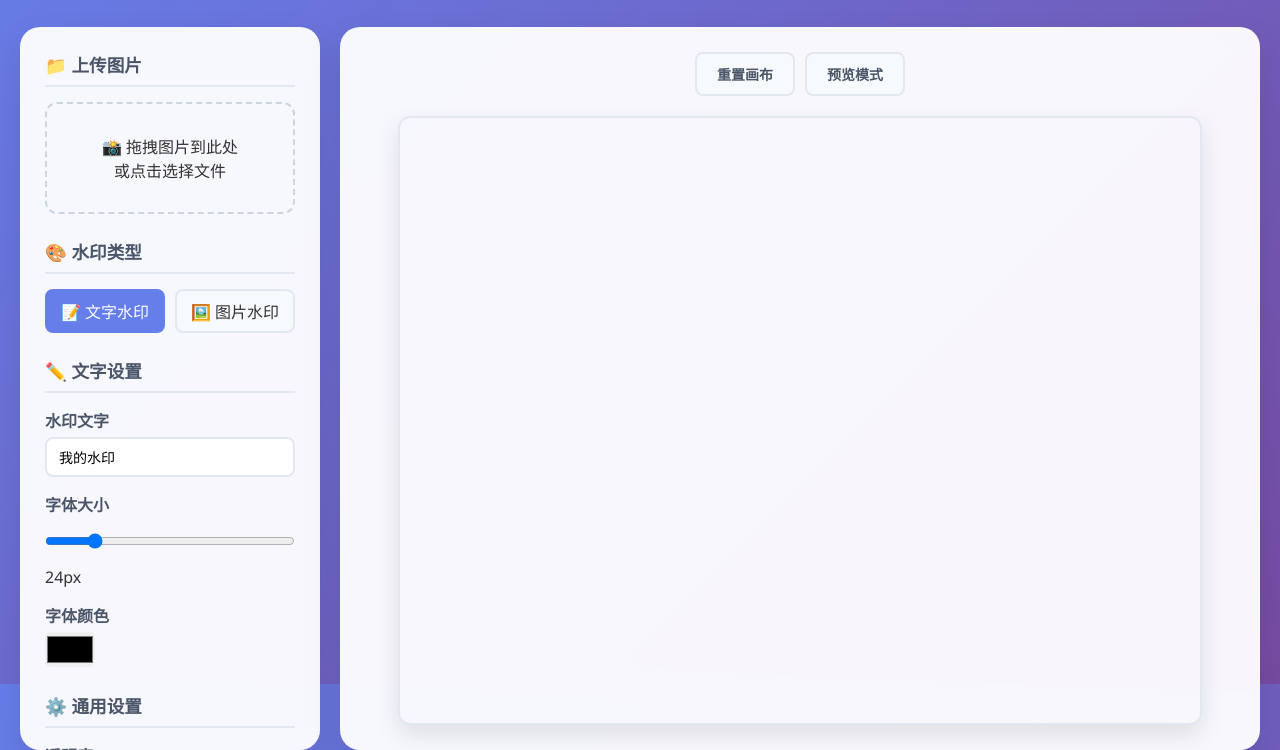
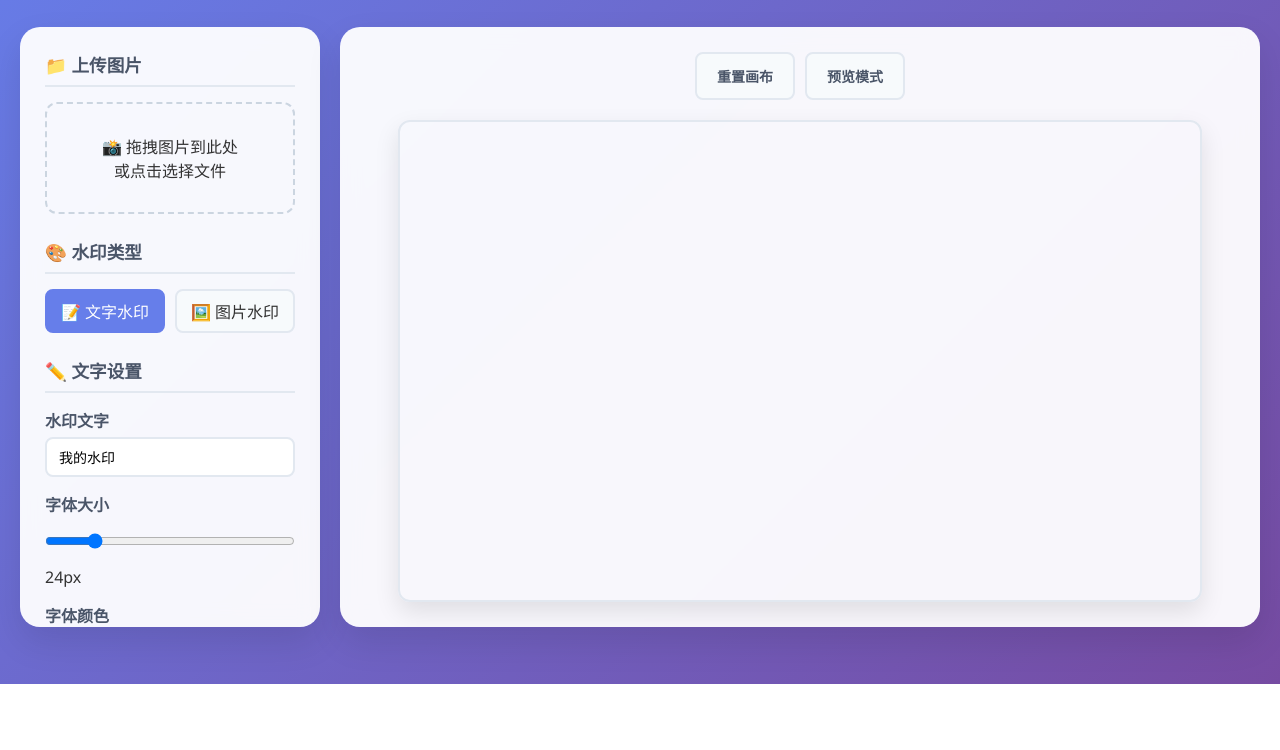
Before and after one commit to loongkc/watermark, a plain HTML site: page index.html in a window 1280 px wide. Shown: the part 116-866 px from the top of the page. After the commit the page ends 800 px from the top, so only its background shows below. Drawn offline with Linux system fonts and the light colour scheme; a script that the page names is missing.

Commit message:
Update index.html

```diff
--- a/index.html
+++ b/index.html
@@ -48,6 +48,7 @@
             grid-template-columns: 300px 1fr;
             gap: 20px;
             height: calc(100vh - 200px);
+            min-height: 600px;
         }
 
         .sidebar {
@@ -57,6 +58,9 @@
             padding: 25px;
             box-shadow: 0 15px 35px rgba(0,0,0,0.1);
             overflow-y: auto;
+            -webkit-overflow-scrolling: touch;
+            transform: translateZ(0);
+            will-change: transform;
         }
 
         .canvas-area {
@@ -68,6 +72,9 @@
             display: flex;
             flex-direction: column;
             align-items: center;
+            transform: translateZ(0);
+            will-change: transform;
+            overflow: hidden;
         }
 
         .section {
@@ -128,13 +135,18 @@
         }
 
         .btn {
-            padding: 10px 20px;
+            padding: 12px 20px;
             border: none;
             border-radius: 8px;
             cursor: pointer;
             font-weight: 600;
-            transition: all 0.3s ease;
+            transition: all 0.2s ease;
             font-size: 14px;
+            touch-action: manipulation;
+            -webkit-tap-highlight-color: transparent;
+            user-select: none;
+            transform: translateZ(0);
+            will-change: transform;
         }
 
         .btn-primary {
@@ -143,8 +155,12 @@
         }
 
         .btn-primary:hover {
-            transform: translateY(-2px);
+            transform: translateY(-1px);
             box-shadow: 0 5px 15px rgba(102, 126, 234, 0.4);
+        }
+
+        .btn-primary:active {
+            transform: translateY(0);
         }
 
         .btn-secondary {
@@ -155,6 +171,10 @@
 
         .btn-secondary:hover {
             background: #edf2f7;
+        }
+
+        .btn-secondary:active {
+            background: #e2e8f0;
         }
 
         .btn-group {
@@ -282,7 +302,7 @@
 <body>
     <div class="container">
         <div class="header">
-            <h1>🌊 专业万能水印工具</h1>
+            <h1>专业水印工具</h1>
             <p>轻松添加各种样式的水印，支持文字、图片、透明度调节和多种布局</p>
         </div>
 
```
